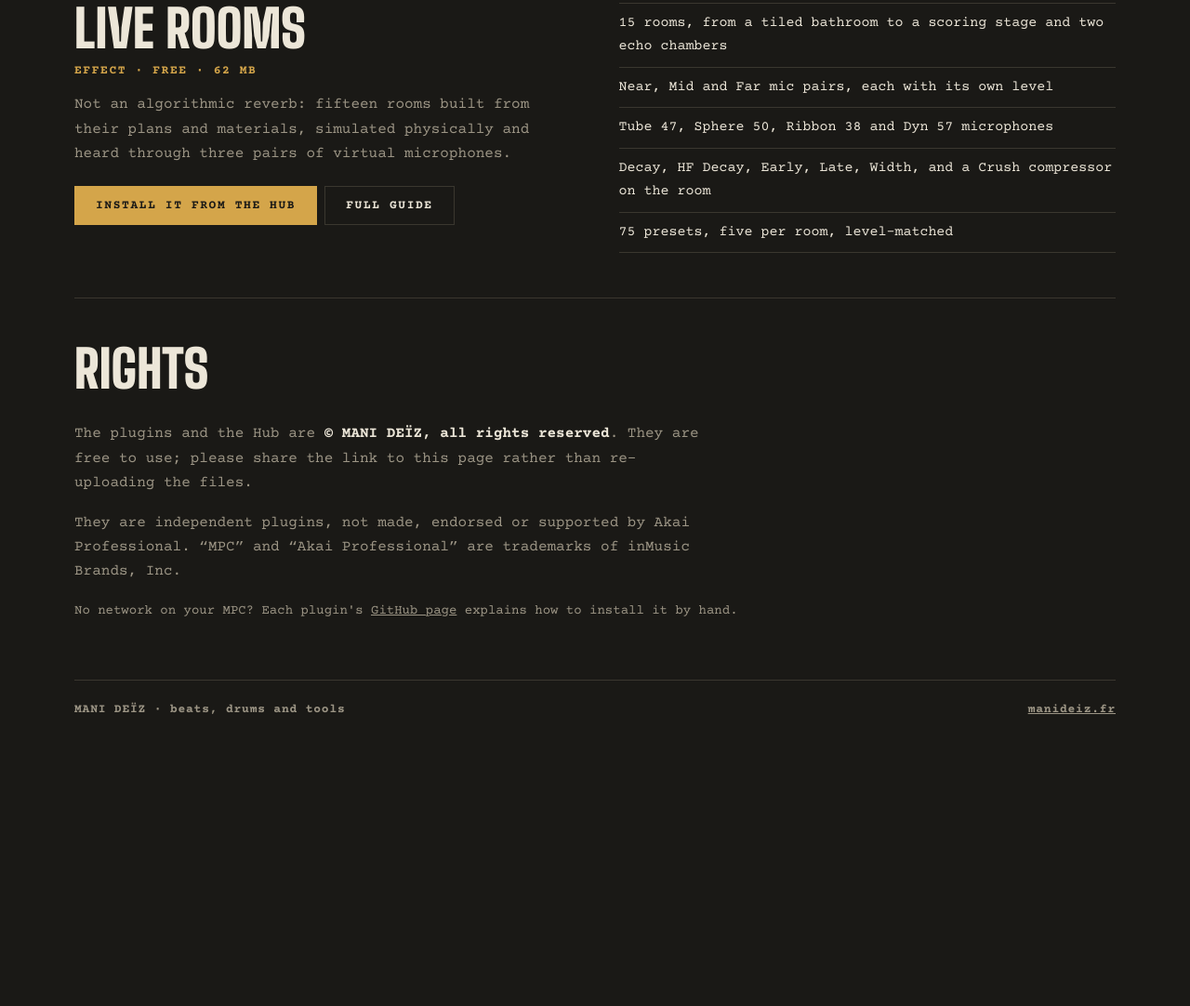
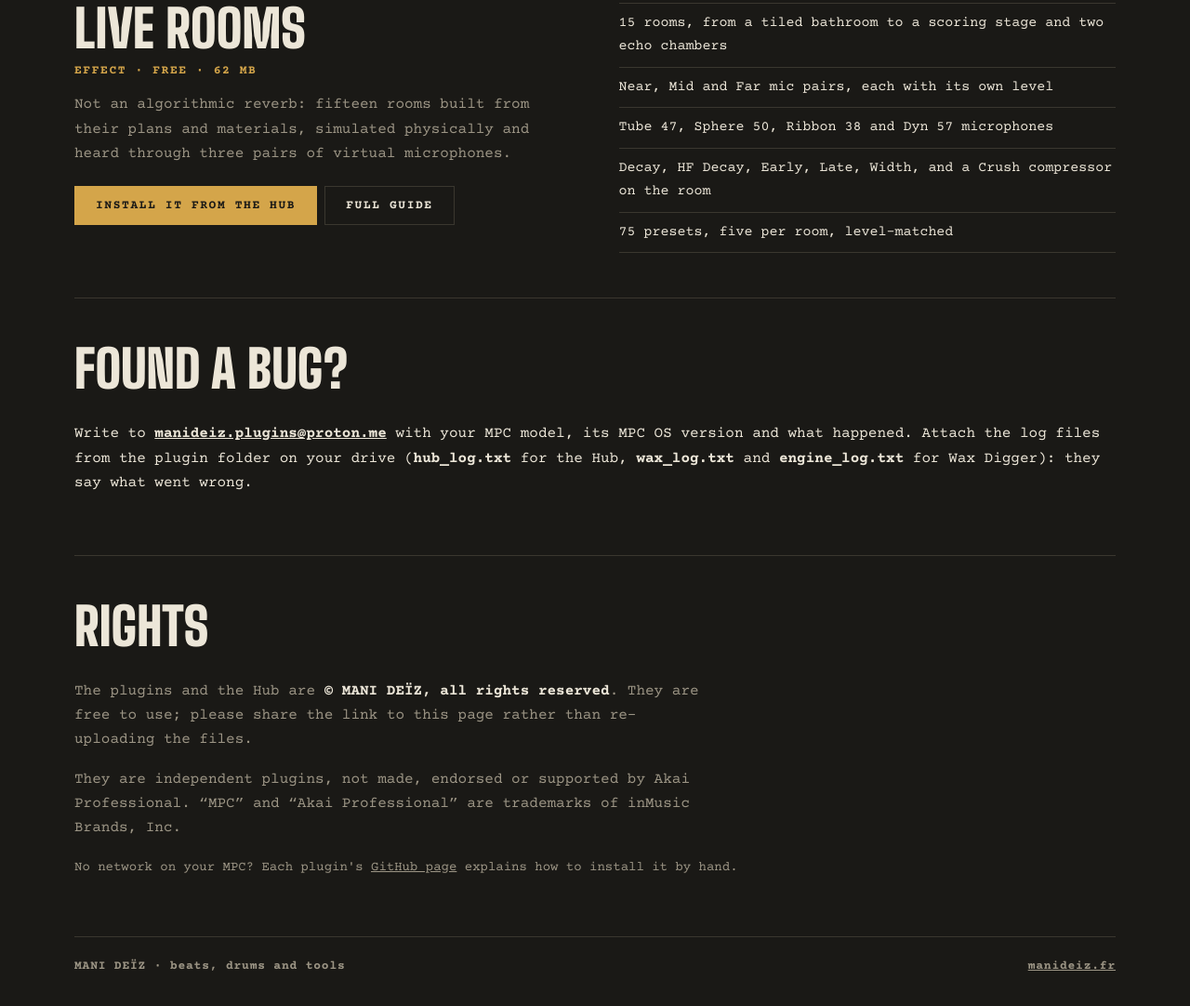
Before and after one commit to ManiDeiz/ManiDeiz.github.io, a plain HTML site: page index.html in a window 1280 px wide. Shown: the part 6458-7540 px from the top of the page at 93% size. Before the commit the page ends 7276 px from the top, so only its background shows below. Drawn offline with nearby package versions, Linux system fonts and the light colour scheme.

Commit message:
Found a bug? section: write to manideiz.plugins@proton.me
Co-Authored-By: Claude Opus 5.5 <noreply@anthropic.com>

```diff
--- a/index.html
+++ b/index.html
@@ -221,6 +221,10 @@ footer a:hover{color:var(--amber)}
  </div>
 </div></section>
 
+<section id="bugs"><h2>Found a bug?</h2>
+<p>Write to <a href="mailto:manideiz.plugins@proton.me"><b>manideiz.plugins@proton.me</b></a> with your MPC model, its MPC OS version and what happened. Attach the log files from the plugin folder on your drive (<b>hub_log.txt</b> for the Hub, <b>wax_log.txt</b> and <b>engine_log.txt</b> for Wax Digger): they say what went wrong.</p>
+</section>
+
 <section id="rights"><h2>Rights</h2>
 <p class="rights">The plugins and the Hub are <b>© MANI DEÏZ, all rights reserved</b>. They are free to use; please share the link to this page rather than re-uploading the files.</p>
 <p class="rights">They are independent plugins, not made, endorsed or supported by Akai Professional. “MPC” and “Akai Professional” are trademarks of inMusic Brands, Inc.</p>
```
